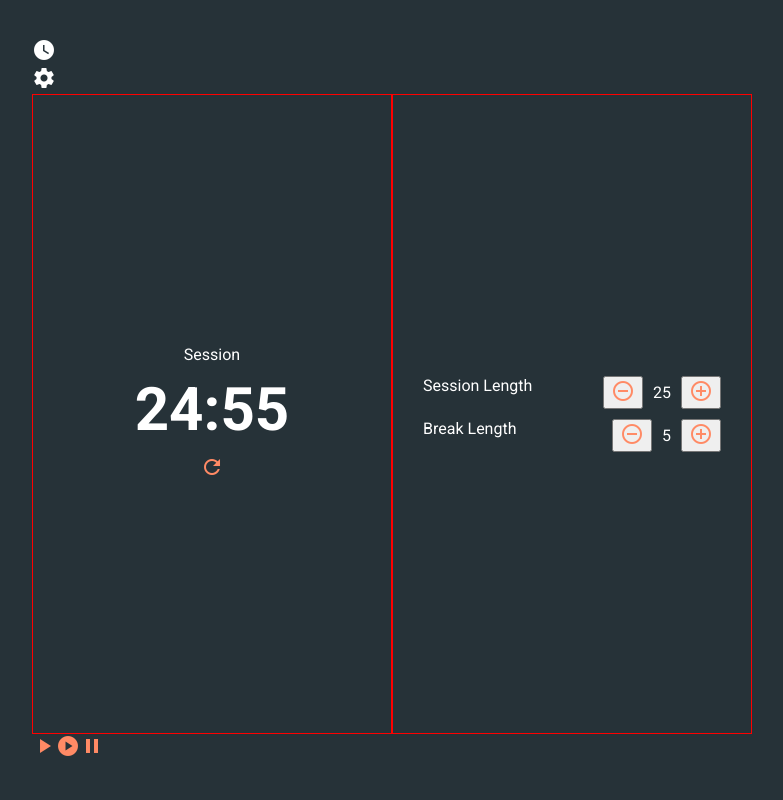
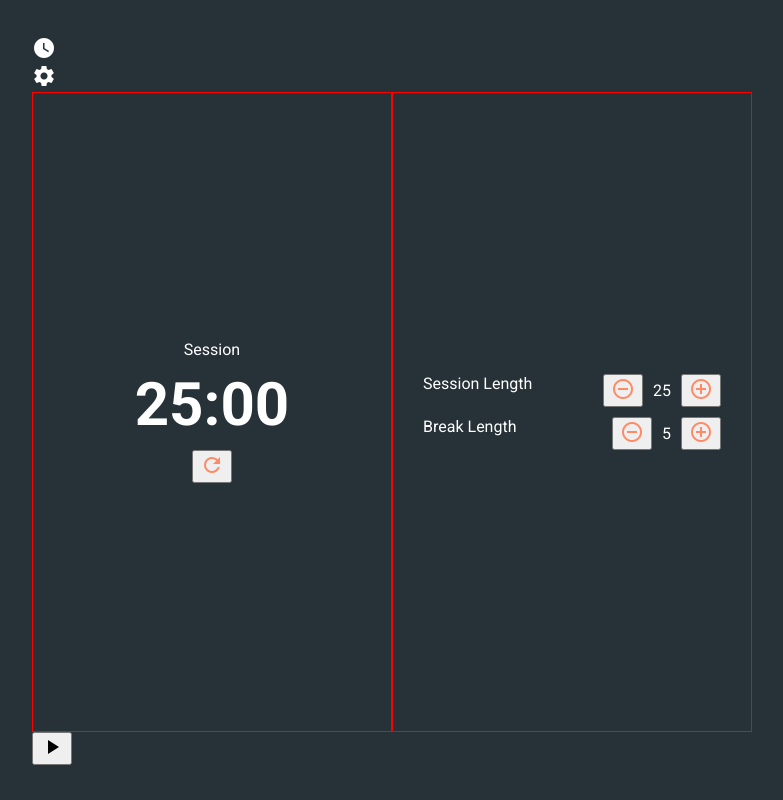
Before and after one commit to KyleSorenson/pomodoro-clock, a React (Create React App) app: page / in a window 1280 px wide. Shown: the whole page, without its empty margins (248-1031 px from the left). Built offline with nearby package versions, Linux system fonts and the light colour scheme.

Commit message:
Implemented partial timer functionality

```diff
--- a/src/App.js
+++ b/src/App.js
@@ -2,21 +2,27 @@ import { useEffect, useState } from 'react';
 import { act } from 'react-dom/cjs/react-dom-test-utils.production.min';
 import './App.scss';
 
-function Clock (props) {
+const Clock = (props) => {
   return (
     <div id="time-left" className="clock__countdown">{props.display}</div>
   );
 }
 
-function App() {
+const App = () => {
 
-  const [sessionLength, setSessionLength] = useState(25);
-  const [breakLength, setBreakLength] = useState(5);
-  const [timeRemaining, setTimeRemaining] = useState(25*60);
+  const defaultSessionTime = 25;
+  const defaultBreakTime = 5;
+
+  const [sessionLength, setSessionLength] = useState(defaultSessionTime);
+  const [breakLength, setBreakLength] = useState(defaultBreakTime);
+  const [currentTimer, setCurrentTimer] = useState('session');
+  const [timeRemaining, setTimeRemaining] = useState(defaultSessionTime * 60);
+  const [timerIsRunning, setTimerIsRunning] = useState(false);
 
   const stepUp = init => ++init;
   const stepDown = init => init > 0 ? --init : 0;
 
+  // Handles session and break steppers
   const handleStep = (counter, stepDirection, e) => {
 
     let currentValue = null;
@@ -39,12 +45,38 @@ function App() {
     return `${m}:${s}`
   }
 
+  const handleTimer = (action, e) => {
+
+    switch (action) {
+
+      case 'playToggle':
+        setTimerIsRunning(!timerIsRunning);
+        break;
+
+      case 'reset':
+        setTimeRemaining(sessionLength * 60);
+        break;
+
+      default:
+        break;
+
+    }
+  }
+
+  // Triggers countdown
   useEffect(() => {
-    let timer = setInterval(()=> {
-      setTimeRemaining(stepDown(timeRemaining))
-    }, 1000);
-    return () => clearInterval(timer);
-  },[timeRemaining]);
+    if (timerIsRunning) {
+      let timer = setInterval(()=> {
+        setTimeRemaining(stepDown(timeRemaining))
+      }, 1000);
+      return () => clearInterval(timer);
+    }
+  },[timeRemaining, timerIsRunning]);
+
+  // Sets timer based on session or break length
+  useEffect(() => {
+    setTimeRemaining(sessionLength * 60)
+  },[sessionLength])
 
   return (
     <div className="App">
@@ -55,9 +87,9 @@ function App() {
         </header>
         <main className="main-body">
           <div className="clock">
-            <div id="timer-label" className="clock__label">Session</div>
+            <div id="timer-label" className="clock__label">{currentTimer[0].toUpperCase()+currentTimer.slice(1)}</div>
             <Clock display={formatForTimer(timeRemaining)}/>
-            <div id="reset" className="clock__reset"><span className="material-icons">refresh</span></div>
+            <button id="reset" className="clock__reset" onClick={handleTimer.bind(this, 'reset')}><span className="material-icons">refresh</span></button>
           </div>
           <div className="settings">
             <div className="settings__list-item">
@@ -79,7 +111,13 @@ function App() {
           </div>
         </main>
         <footer className="bottom-fab">
-          <div id="start_stop" className="fab"><span className="material-icons">play_arrow</span><span className="material-icons">play_circle</span><span className="material-icons">pause</span></div>
+          <div id="start_stop" className="fab">
+            <button className="fab__play" onClick={handleTimer.bind(this, 'playToggle')}>
+              {timerIsRunning ? <span className="material-icons">pause</span>: <span className="material-icons">play_arrow</span>}
+            </button>
+            {/* <span className="material-icons">play_circle</span>
+            <span className="material-icons">pause</span> */}
+          </div>
         </footer>
       </div>
     </div>
```
